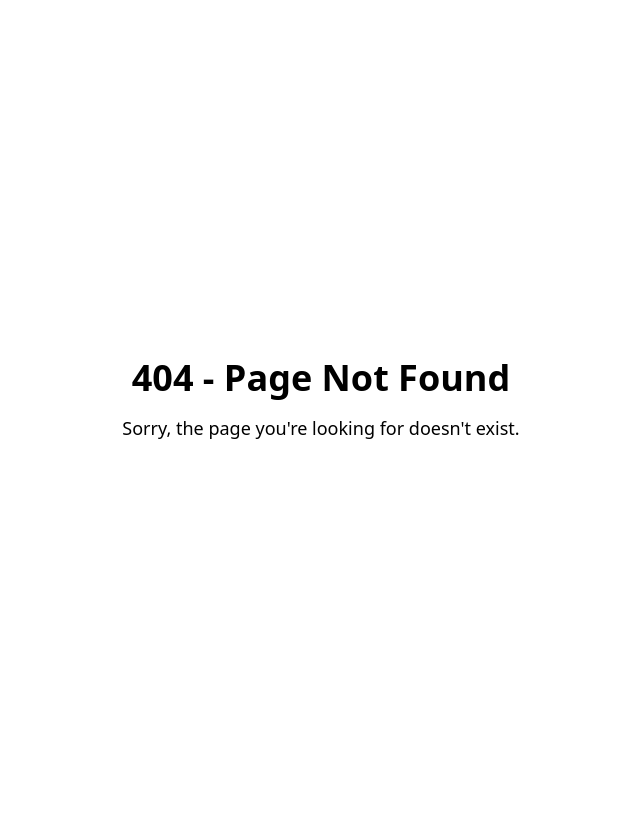
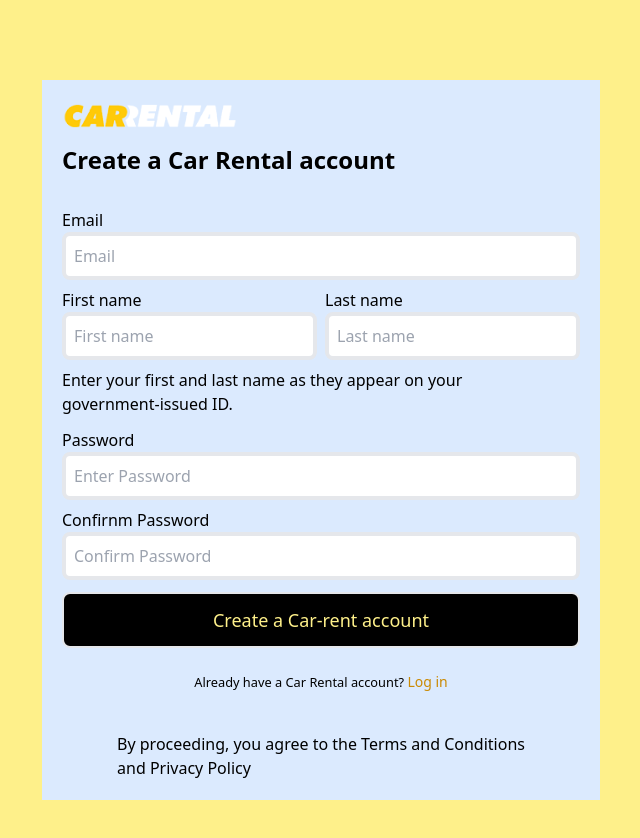
Before and after one commit to itunumide/car-rental, a React (Vite) app: page /signup in a window 1280 px wide. Before the commit this address had no page. Shown: the top 838 px of the page, without its empty margins (319-959 px from the left). Before the commit the page ends 800 px from the top, so only its background shows below. Built offline with nearby package versions, Linux system fonts and the light colour scheme.

Commit message:
first commit

```diff
--- a/src/App.jsx
+++ b/src/App.jsx
@@ -8,6 +8,7 @@ import FAQ from "./pages/FAQ";
 import About from "./pages/About";
 import Contact from "./pages/Contact";
 import Login from "./pages/Login";
+import Signup from "./pages/SignUp";
 import Checkout from "./pages/checkout/Checkout";
 import MobileHeader from "./sticky/MobileHeader";
 import Cart from "./pages/Cart";
@@ -40,6 +41,7 @@ const App = () => {
         <Route path="/about" element={<About />} />
         <Route path="/contact" element={<Contact />} />
         <Route path="/login" element={<Login />} />
+        <Route path="/signup" element={<Signup />} />
         <Route path="/checkout" element={<Checkout />} />
         <Route path="/cart" element={<Cart />} />
         <Route path="*" element={<NotFound />} />
--- /dev/null
+++ b/src/pages/SignUp.jsx
@@ -0,0 +1,68 @@
+import logo from "../assets/car-rental-logo.png"
+
+
+const Signup = () =>{
+
+    return (
+        <div  className="bg-yellow-200  block justify-center items-center sm:p-20 lg:flex md:flex sm:flex">
+     <div>
+    <div className=" w-full lg:w-full bg-blue-100  shadow-white h-full p-5 ">
+
+<div className="flex flex-col gap-3">
+<img  className="h-8  w-44"  src={logo} alt=""></img>
+<h2 className=" text-2xl  font-bold text-black-500 ">Create a Car Rental account</h2>
+</div>
+
+ <div className="flex flex-col w-full  items-center mt-8 ">
+<div className="Email  w-full  ">
+<label htmlFor="">Email</label><br/>
+<input className=" border-4 w-full rounded-lg p-2   bg-white" type="Email"  placeholder="Email"/>
+</div>
+
+ <div className="   justify-between items-center gap-2 py-2 flex w-full ">
+    <div className="">
+       <label htmlFor="Fname">First name</label><br/>
+    <input  className="border-4   rounded-lg p-2 bg-white w-full"  type="Fname"  placeholder="First name" />
+   </div>
+
+    <div className="">
+    <label htmlFor="lname">Last name</label><br/>
+    <input  className="border-4   rounded-lg p-2 bg-white w-full"  type="Last name"  placeholder="Last name"/>
+    </div>
+ </div>
+<div className="text-left w-full "> <p>Enter your first and last name as they appear on your <br/>  government-issued ID.</p></div>
+
+<div className=" w-full my-3">
+
+<div>
+<label htmlFor="password">Password</label><br/>
+<input className="border-4  rounded-lg w-full mb-2 p-2 bg-white" type="password" placeholder="Enter Password"/><br/>
+</div>
+
+<div>
+<label htmlFor="password">Confirnm Password</label><br/>
+<input className="border-4  rounded-lg w-full p-2 bg-white " type="confirm password" placeholder="Confirm Password"/>
+</div>
+</div>
+
+<div className="w-full">
+<button  id="" className="border-2 w-full rounded-lg  bg-black text-yellow-200  text-lg py-3">Create a Car-rent account</button>
+</div>
+
+<div className="flex  items-center justify-between mt-6 gap-4 rent flex-col lg:flex-row " >
+
+<small className=" flex justify-between gap-1 ">
+<p className="text">Already have a Car Rental account? <button id=""  className="text-sm text-yellow-600">Log in</button> </p>
+</small>
+ </div>
+
+ <p className="mt-10 text-left">By proceeding, you agree to the <span>Terms and Conditions</span> <br/>  and<span> Privacy Policy</span>
+
+ </p>
+</div>
+</div>
+</div>
+</div>
+    )
+}
+export default Signup
```
